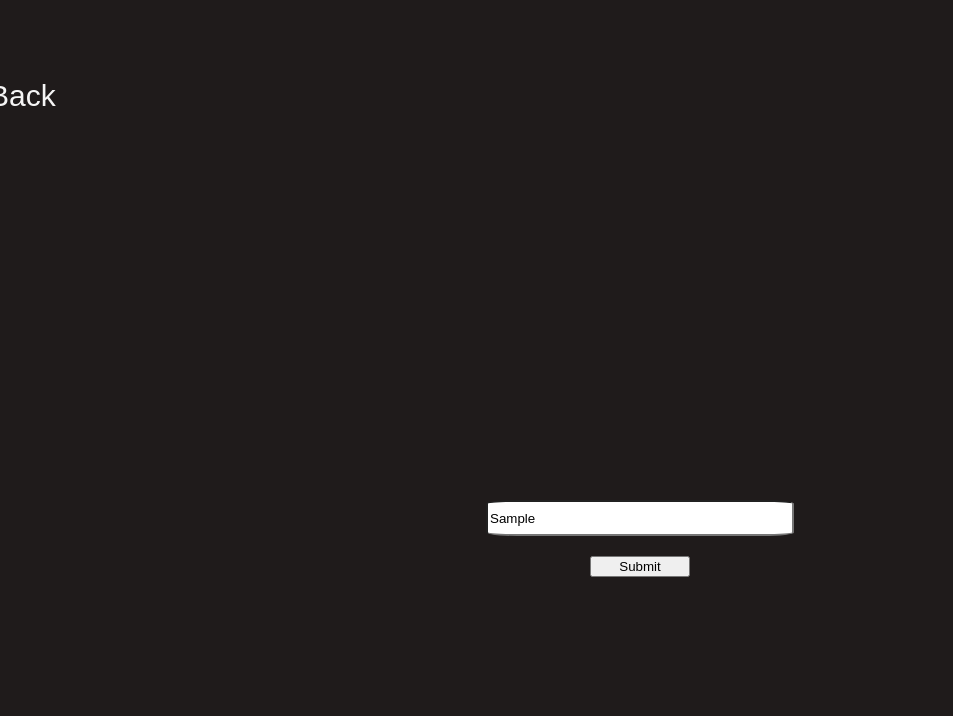
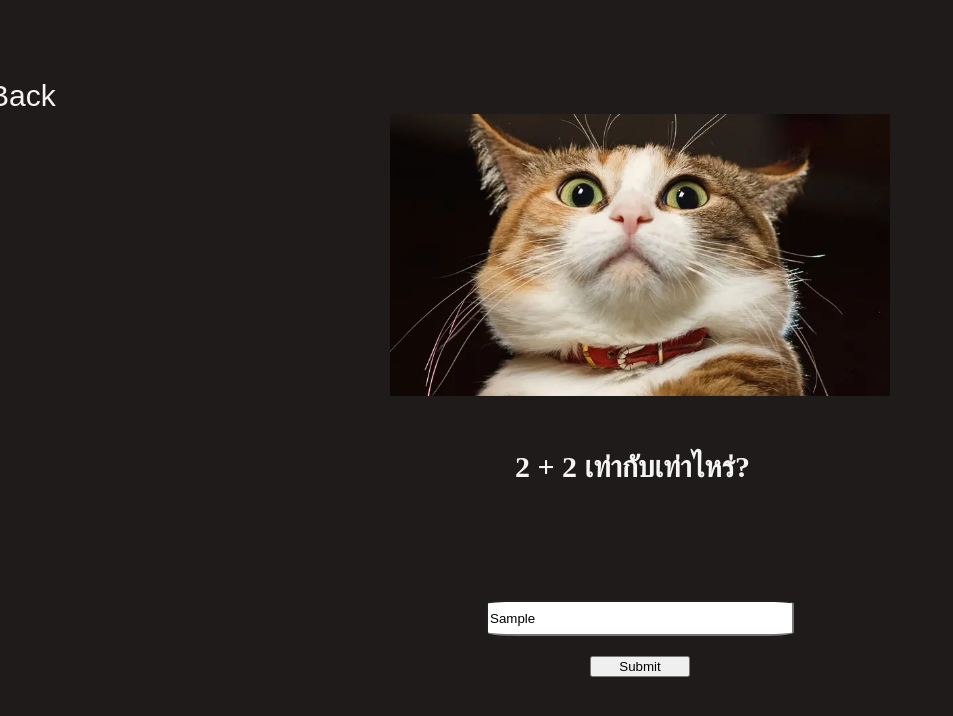
Before and after one commit to 67070018Chanyaphat/-.com, a plain HTML site: page play.html in a window 1280 px wide. Both pictures are taken after typing "Sample" into the empty fields and a click on the button "Submit". Shown: the whole page, without its empty margins (0-953 px from the left). Drawn offline with Linux system fonts and the light colour scheme; a web font is replaced by a local one.

Commit message:
เพิ่มการตอบคำถาม

```diff
--- a/fortesthome.css
+++ b/fortesthome.css
@@ -86,11 +86,11 @@ html, body {
 .myorder{
     margin-top: 40px;
 }
-#ans{
+#answer{
     width: 300px;
     height: 30px;
     border-radius: 10%;
-    margin-top: 500px;
+    margin-top: 600px;
 }
 .Submit
 {
@@ -110,9 +110,22 @@ html, body {
     background-color: transparent;
     border: transparent;
     color: #f5f5f5;
-    margin-top: -500px;
+    margin-top: -600px;
     width: 100px;
     font-size: 30px;
     margin-left: -1300px;
 
 }
+#hangimage{
+    width: 500px;
+    height: auto;
+
+}
+#question{
+    width: 300px;
+    height: 100px;
+    color: #f5f5f5;
+    margin-top: 50px;
+    font-size: 30px;
+    margin-left: 50px;
+}
--- a/play.html
+++ b/play.html
@@ -9,12 +9,57 @@
 </head>
 <body>
         <div class = "display_play">
-            <div class = "answer">
-                <input type="text" id="ans" name="ans" placeholder="Enter your answer">
+            <div class = "answer_container">
+                <input type="text" id="answer" placeholder="Enter your answer">
             </div>
-            <button class="Submit">Submit</button>
+            <button onclick="checkAnswer()"class="Submit">Submit</button>
             <button onclick="window.location.href='home.html'"class="back">⟵Back</button>
+            <div class="image-container">
+                <img id="hangimage" src="picture/cat1.webp" alt="ผลลัพธ์">
+            </div>
+            <h1 id="question">คำถามจะปรากฏที่นี่</h1>
         </div>
     </div>
+    <script>
+         const questions = [
+            { question: "2 + 2 เท่ากับเท่าไหร่?", answer: "4" },
+            { question: "5 + 3 เท่ากับเท่าไหร่?", answer: "8" },
+            { question: "10 - 7 เท่ากับเท่าไหร่?", answer: "3" },
+            { question: "6 * 2 เท่ากับเท่าไหร่?", answer: "12" },
+            { question: "9 / 3 เท่ากับเท่าไหร่?", answer: "3" }
+            // เพิ่มคำถามอื่น ๆ ได้ที่นี่
+        ];
+
+        let incorrectCount = 0;
+        let currentQuestion;
+
+        function getRandomQuestion() {
+            // สุ่มคำถามจาก array questions
+            const randomIndex = Math.floor(Math.random() * questions.length);
+            currentQuestion = questions[randomIndex];
+            document.getElementById("question").innerText = currentQuestion.question;
+            document.getElementById("answer").value = ""; // ล้างคำตอบที่กรอกไว้ก่อนหน้า
+        }
+        function checkAnswer() {
+            const answer = document.getElementById("answer").value;
+            const resultImage = document.getElementById("hangimage");
+            const gameOverMessage = document.getElementById("game-over");
+
+        if (answer == currentQuestion.answer) {
+                resultImage.src = "picture/cat2.webp"; // ภาพสำหรับคำตอบถูก
+                resultImage.alt = "ถูกต้อง!";
+                getRandomQuestion(); // สุ่มคำถามใหม่เมื่อคำตอบถูกต้อง
+            } else {
+                resultImage.src = "picture/cat1.webp"; // ภาพสำหรับคำตอบผิด
+                resultImage.alt = "ผิด!";
+                incorrectCount++; // เพิ่มตัวนับคำตอบผิด
+            }
+        if (incorrectCount >= 5) {
+            // เปลี่ยนหน้าไปยังหน้าอื่นเมื่อคำตอบผิดครบ 5 ครั้ง
+            window.location.href = "fail.html";
+        }
+    }
+        getRandomQuestion();
+    </script>
 </body>
 </html>
```
Also changed, not shown: fail.html (added, +11 -0 lines), picture/cat1.webp (added), picture/cat2.webp (added), styles.css (line endings or trailing spaces).
